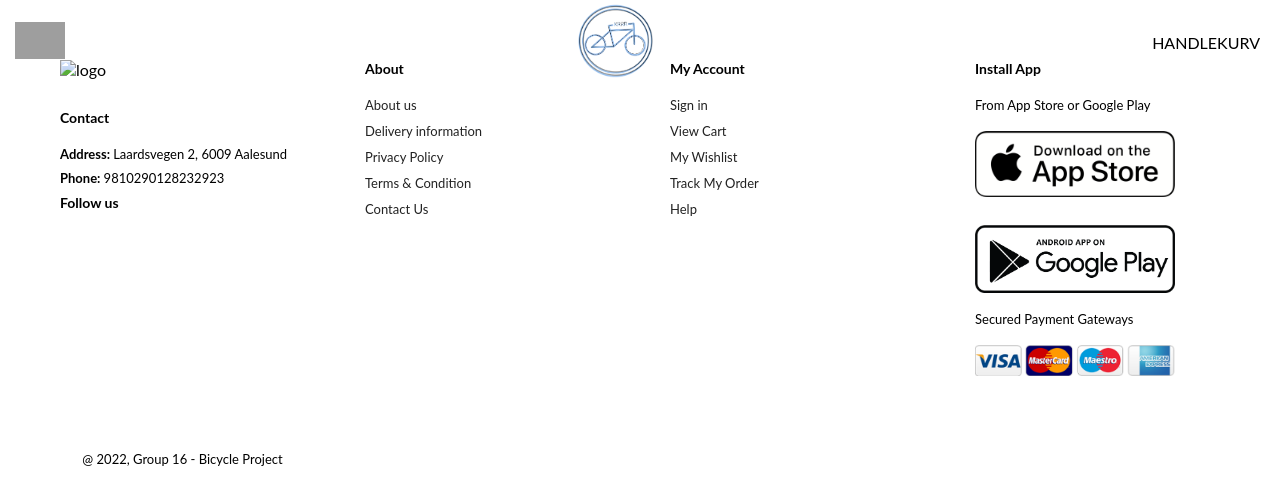
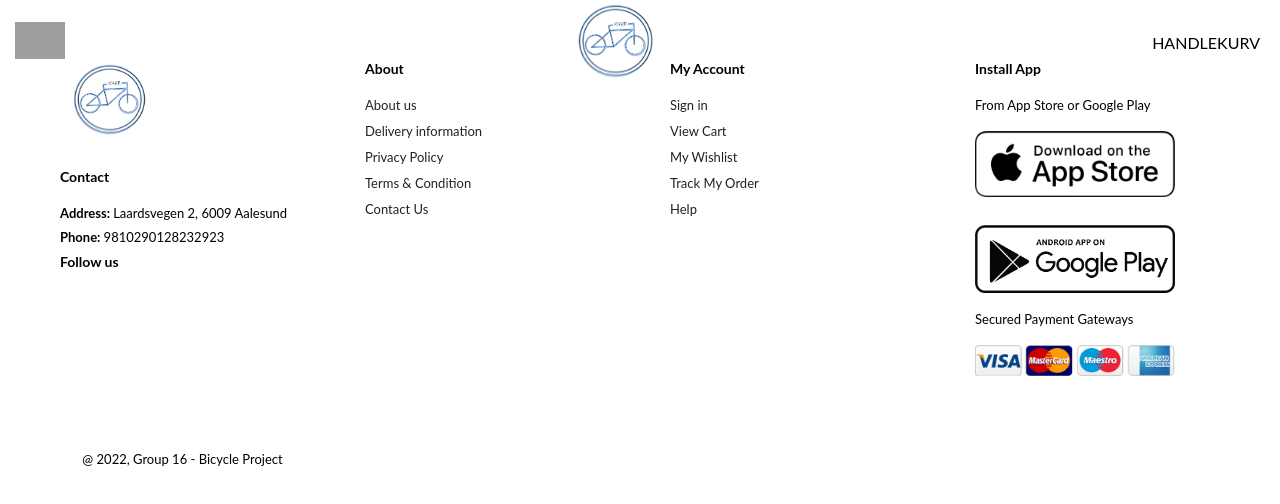
Before and after one commit to Sebastiannilsen/Group-website, a plain HTML site: page HTML/ProductPage.html in a window 1280 px wide. Drawn offline with Linux system fonts and the light colour scheme; grey boxes are pictures that could not be loaded; some icons are missing.

Commit message:
resolved file paths in productPage for footer images

```diff
--- a/HTML/ProductPage.html
+++ b/HTML/ProductPage.html
@@ -43,7 +43,7 @@
 
 <footer class="section-p1">
     <div class="col">
-        <img src="Images/KRRR-Logo.png" class="logo" alt="logo">
+        <img src="../Images/KRRR-Logo.png" class="logo" alt="logo">
         <h4>Contact</h4>
         <p><strong>Address: </strong>Laardsvegen 2, 6009 Aalesund</p>
         <p><strong>Phone: </strong>9810290128232923</p>
```
